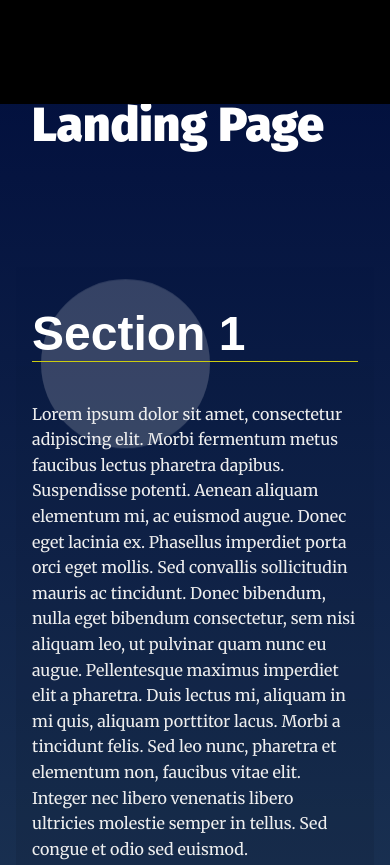
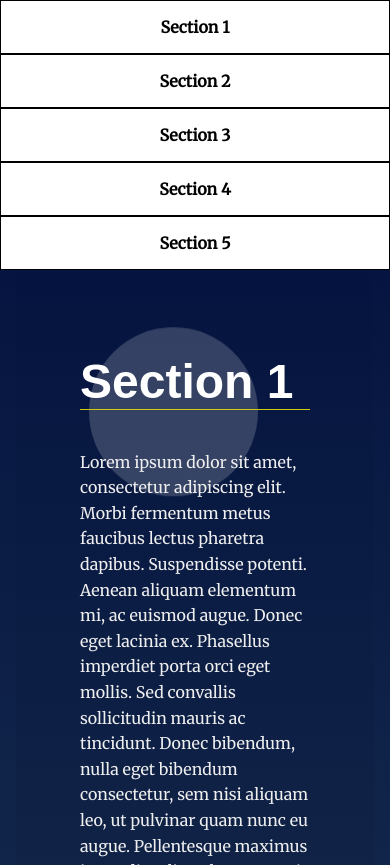
Before and after one commit to MuhammadMahmoud/landing-page, a plain HTML site: page index.html in a window 390 px wide. Shown: the top 865 px of the page. Drawn offline with Linux system fonts and the light colour scheme.

Commit message:
Responsive Page
It's working on Microsoft Edge but Google Chrome doesn't read the @media query for the low width  still working on figuer it out

```diff
--- a/css/styles.css
+++ b/css/styles.css
@@ -30,6 +30,7 @@ h1 {
     font-size: 3em;
     margin: 2em 1rem;
 }
+
 
 @media only screen and (min-width: 35em){
     h1 {
@@ -77,9 +78,7 @@ section {
     text-align: right;
 }
 
-.navbar__menu li {
-    display: inline-block;
-}
+
 
 .navbar__menu .menu__link {
     display: block;
@@ -97,7 +96,7 @@ section {
 
 /* Header Styles */
 .page__header {
-    background: #000;
+    background: rgb(255, 255, 255);
     position: fixed;
     top: 0;
     width: 100%;
@@ -123,10 +122,26 @@ section {
     text-align: left;
 }
 
+@media only screen and (max-width: 34.9375em){
+    .landing__container {
+        max-width: 50em;
+        padding: 4em;
+    }
+    .navbar__menu li {
+        display: block;
+        text-align: center;
+        border: 1px solid black;
+
+    }
+}
+
 @media only screen and (min-width: 35em){
     .landing__container {
         max-width: 50em;
         padding: 4em;
+    }
+    .navbar__menu li {
+        display: inline-block;
     }
 }
 
```
